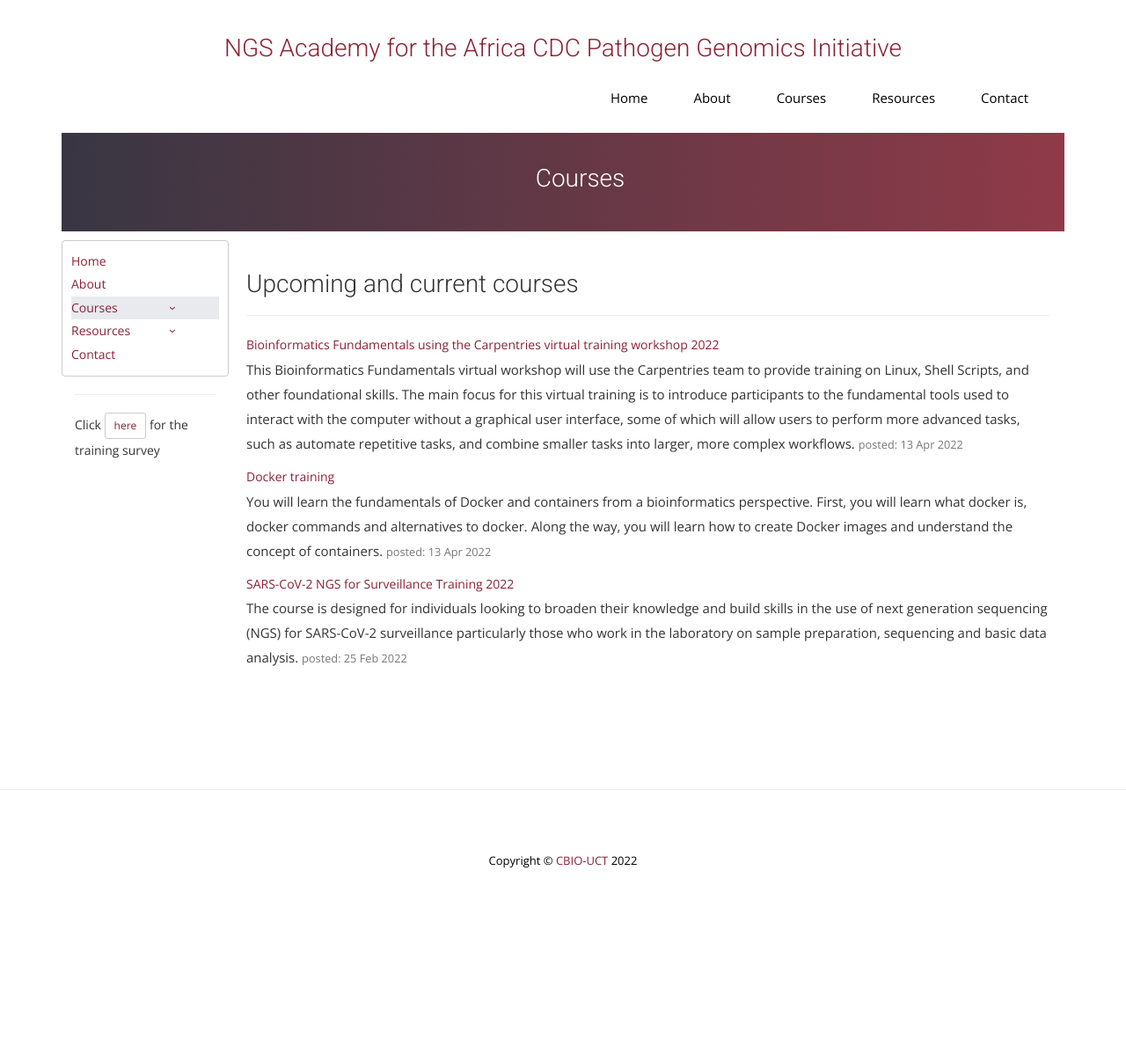
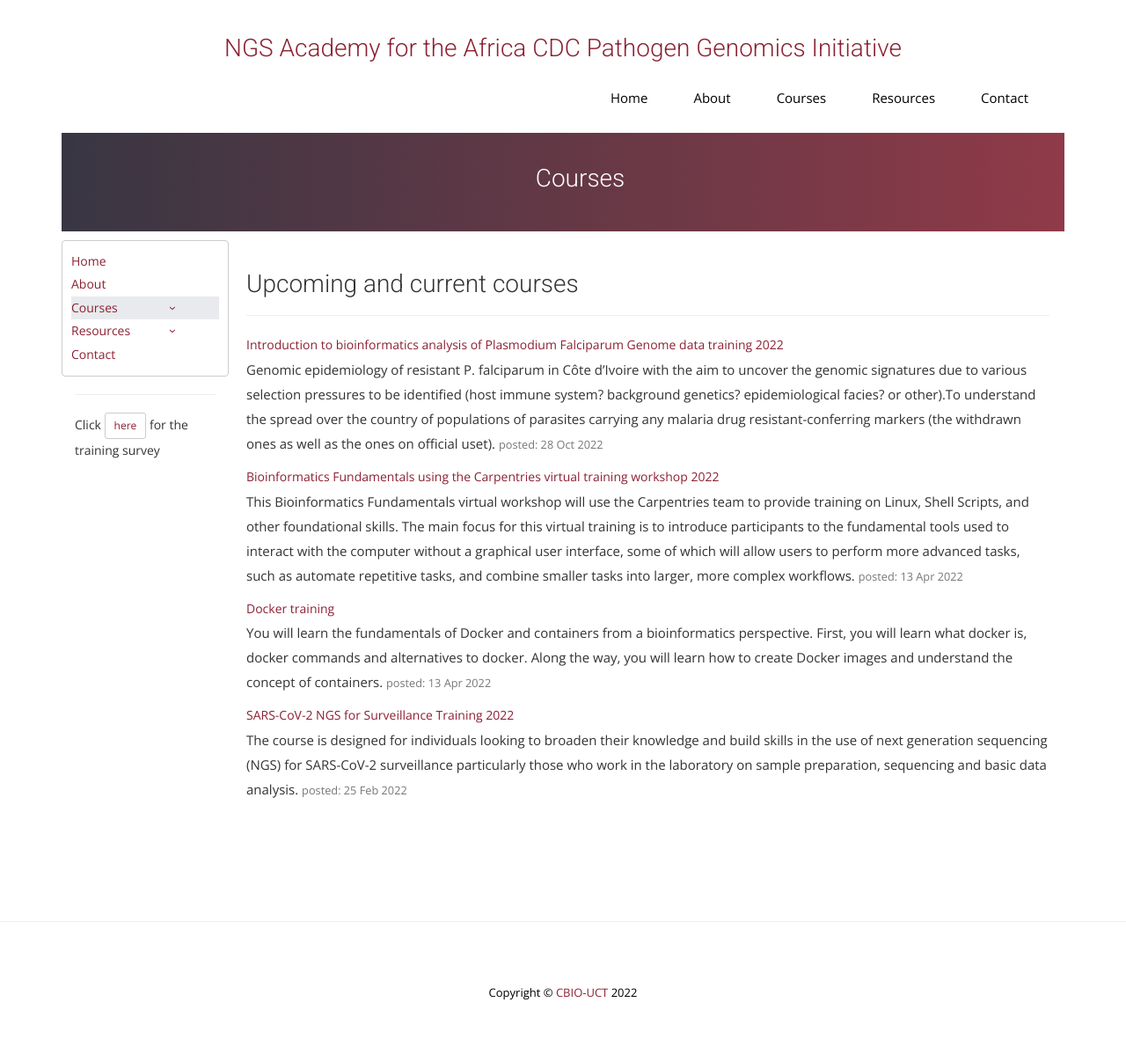
Before and after one commit to uct-cbio/ngs-academy, a Jekyll site: the page built from courses.html, in a window 1280 px wide. Shown: the whole page at 88% size. Built offline with Jekyll 4.4.1, drawn with Linux system fonts in a browser that asks for light colours; nearby versions of some CDN libraries; some web fonts are replaced; comment, search, counter and statistics services are not loaded; before the commit the page ends 1056 px from its top, so only the background shows below that.

Commit message:
updated layout page

```diff
--- a/_layouts/default.html
+++ b/_layouts/default.html
@@ -77,6 +77,8 @@
           "@type": "Course",
           "name": "Advanced Training: Developing Workflows",
           "description": "High-throughput laboratory machines generate large quantities of raw biological data. Processing the data to generate useful information involves using several tools and sometimes setting up complex bioinformatics analysis environments across heterogeneous computing devices. Bioinformatics workflows and workflow managers allow reproducibility and portability of analysis plans and optimization of available computing resources. The Advanced Training: Developing Workflows workshop was aimed at introducing, deploying Nextflow, a too which enables scalable and reproducible scientific workflows. ",
+
+          <!-- start course instance -->
           "hasCourseInstance": [
             {
               "@type": "CourseInstance",
--- /dev/null
+++ b/_posts/2022-10-29-Bioinformatics-Analysis-of-PFG-data.md
@@ -0,0 +1,111 @@
+---
+layout: default
+title: "Introduction to bioinformatics analysis of Plasmodium Falciparum Genome data training 2022"
+date: 2022-10-28
+main_menu: courses
+permalink: /:year/:title
+category: upcoming
+course_overview : Genomic epidemiology of resistant P. falciparum in Côte d’Ivoire with the aim to uncover the genomic signatures due to various selection pressures to be identified (host immune system? background genetics? epidemiological facies? or other).To understand the spread over the country of populations of parasites carrying any malaria drug resistant-conferring markers (the withdrawn ones as well as the ones on official uset).
+
+start_date: 2022-11-28
+end_date: 2022-12-02
+group: group1
+---
+
+<!-- ### SARS-CoV-2 NGS bioinformatics course 2021 -->
+The NGS Academy forms part of the Africa CDC Pathogen Genomics Initiative (PGI). This initiative is funded by the Bill & Melinda Gates Foundation. Our training initiatives are carried out in partnership with the African Society for Laboratory Medicine (ASLM).
+<hr>
+
+<!-- <b>Course outline:</b> [ SARS-CoV-2 NGS Bioinformatics Course 2021]({{ site.url }}/docs/course_outline.pdf) -->
+
+<p align="left"><b >Course overview:</b></p>
+
+ <p id="description" align="left">Genomic epidemiology of resistant P. falciparum in Côte d’Ivoire with the aim to uncover the genomic signatures due to various selection pressures to be identified (host immune system? background genetics? epidemiological facies? or other).
+To understand the spread over the country of populations of parasites carrying any malaria drug resistant-conferring markers (the withdrawn ones as well as the ones on official uset). Training with a view to the proper understanding of implementing NGS sequencing (our institute was endowed with a NextSeq 550).</p>
+
+<p><b>The course will cover:</b></p>
+
+<div class="row">
+    <div class="col-sm-6">
+        <div>text/pic
+        </div>
+    </div>
+    <div class="col-sm-6">
+        <div>
+     text/pic
+        <br>
+       text
+         <div class="card">
+  <div class="card-body">
+text
+  </div>
+</div>
+        </div>
+    </div>
+
+</div>
+
+<p align="left"><b class="text-left">Objectives and expected outcomes:</b></p>
+
+<p>The Carpentries virtual training workshop on Linux, Shell Scripts, fundamentals on bioinformatics is 3
+hours a day for 3 days, designed to introduce the utilization of Unix/Command Line, which is fundamental
+to a wide range of advanced computing tasks. The course will also provide an introduction to
+high-performance computing. The training includes live Q&A sessions with experts over Zoom and group
+discussions.
+</p>
+
+<p align="left"><b class="text-left">Course limitations:</b></p>
+
+<p>The Carpentries virtual training will introduce participants to Unix/Command Line and GitHub, focusing on
+a basic overview, functionality and features. This is not an advanced course, it will only teach basic skills
+for research computing.
+</p>
+
+
+
+<p align="left"><b class="text-left">Intended audience:</b></p>
+
+<p>Software Carpentry has been teaching researchers the computing skills they need to get more done in
+less time. If you would like to learn the foundational skills to work effectively and reproducibly with data and code such as Unix/Command line. Then the course will empower you to learn new skills and build
+confidence in using them in your work.
+</p>
+
+
+<!-- test -->
+
+
+
+<p><b>Logistics: </b></p>
+<hr>
+
+<ol class="list-unstyled">
+
+ <li id="location"><b>Venue of course</b>: Institut Pasteur de Côte d'Ivoire (IPCI, Cote d'Ivore) </li>
+
+
+<li id ="startDate"><b>Start date: </b>2022-11-28</li>
+
+<li id="endDate"><b>End date: </b>2022-12-02</li>
+
+<!-- <li><b>Course sponsors</b>: TBA</li> -->
+
+<!-- <u><li><b>Participant applications</b></li></u>
+
+<li><b>Registration for participants opened:</b> 25 Feb 2022</li> -->
+
+<!-- <li><b>Registration for participants closed:</b> 04 March 2022</li> -->
+
+<!-- <li><b>Notification date for successful Applicants:</b> </li> -->
+</ol>
+
+<!-- <b>Course curriculum:</b>
+<hr>
+<ol class="list-unstyled">
+
+<li>Day 1 HPC and introduction to containers </li>
+<li>Day 2 Introduction to git and file organisation</li>
+<li>Day 3 Introduction to snakemake</li>
+<li>Day 4 Advanced workflows (Nextflow, CWL) </li>
+<li>Day 5 Practical application </li>
+
+</ol> -->
```
Also changed, not shown: other parts of _layouts/default.html (+2 -13 lines), Gemfile.lock.
